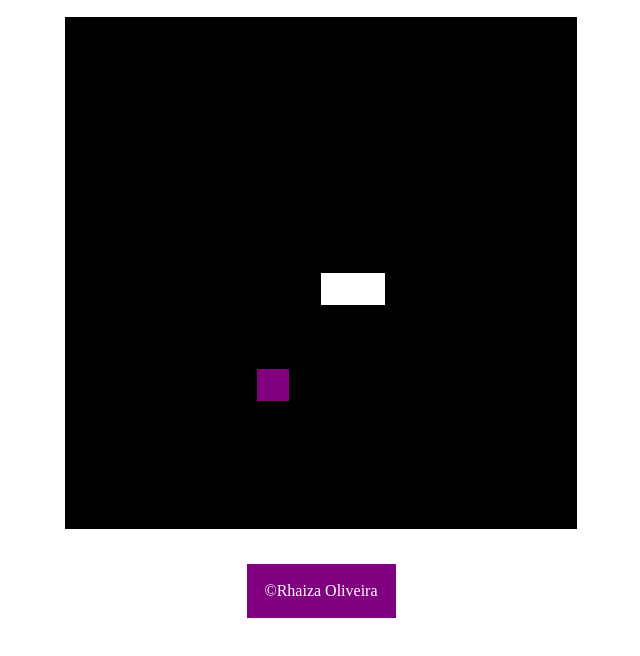
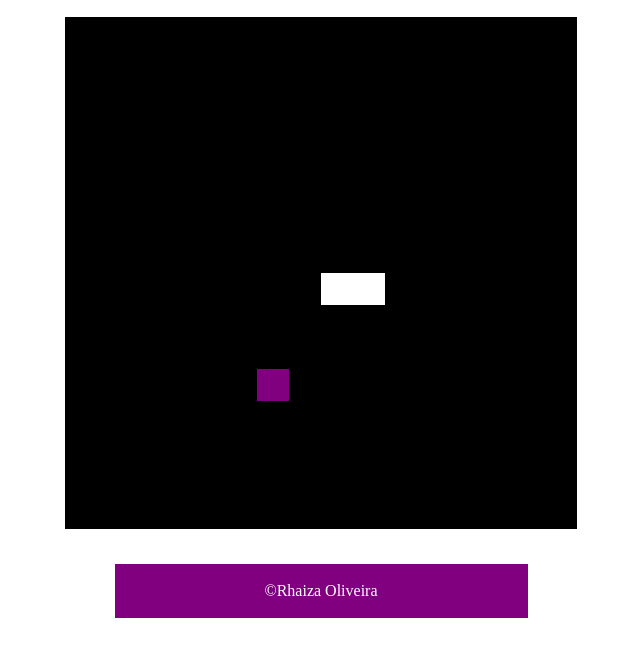
Before and after one commit to Rhaoliver/snake.challenge.dio, a plain HTML site: page index.html in a window 1280 px wide. Shown: the part 128-784 px from the top of the page, without its empty margins (319-959 px from the left). Drawn offline with Linux system fonts and the light colour scheme.

Commit message:
add update css and html

```diff
--- a/style/style.css
+++ b/style/style.css
@@ -17,6 +17,7 @@ header {
     padding: 20px;
 }
 
+
 body {
     height: 95vh;
     width: 95;
@@ -33,4 +34,6 @@ footer {
     color: white;
     margin-top: 35px;
     padding: 18px;
+    padding-left: 150px;
+    padding-right: 150px;
 }
```
Also changed, not shown: index.html (+1 -1 lines).
